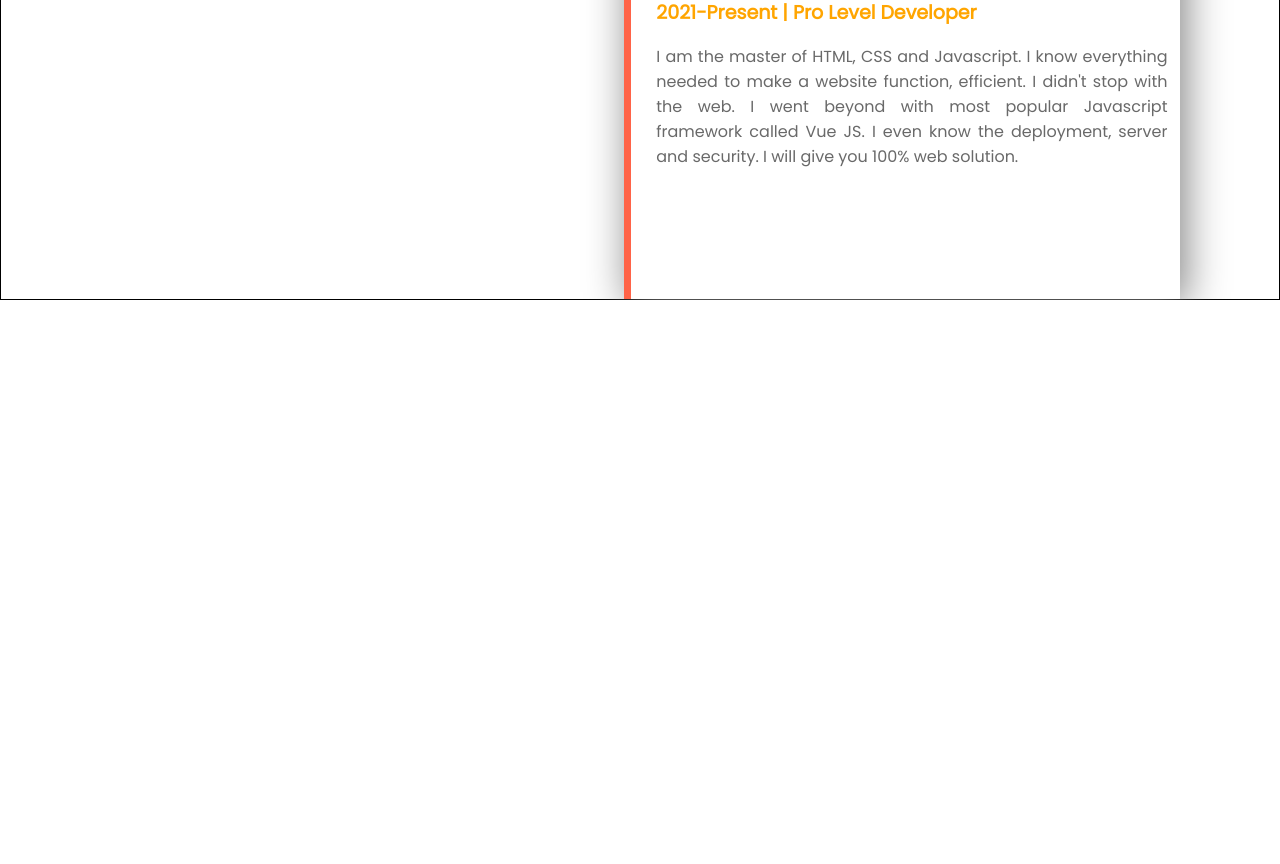
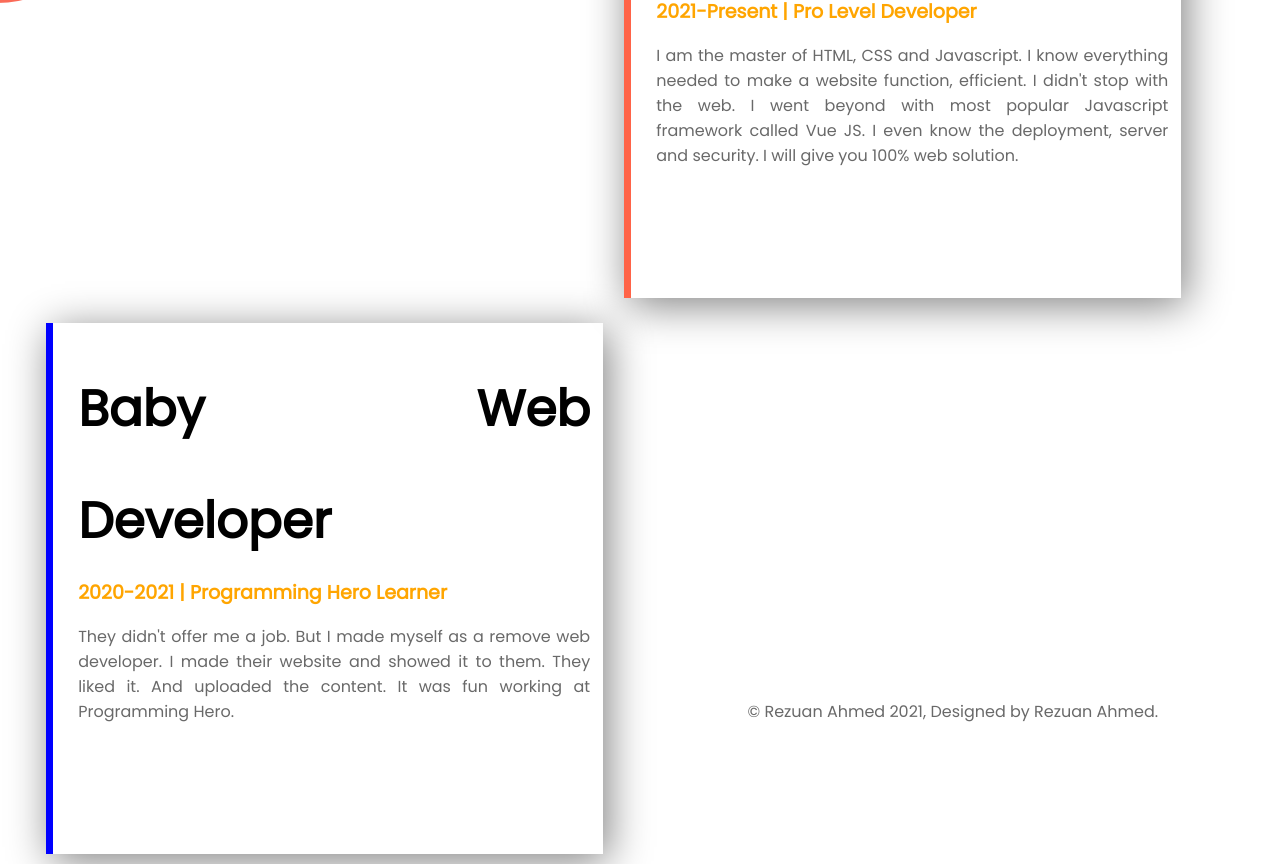
Before and after one commit to Rezuan-Ahmed-git/web-portfolio, a plain HTML site: page index.html in a window 1280 px wide. Shown: the part 1827-2691 px from the top of the page. Before the commit the page ends 2127 px from the top, so only its background shows below. Drawn offline with Linux system fonts and the light colour scheme.

Commit message:
Alhamdulillah Done

```diff
--- a/assets/css/style.css
+++ b/assets/css/style.css
@@ -206,14 +206,14 @@
 
 .main .section-3 {
     clear:both;
-    margin-top: ;
+    margin-top: -10%;
     text-align: center;
     background-image:url('../img/exp-bg.png');
     background-size: auto;
     background-repeat:no-repeat;
     background-position: 0% 30%;
-    border: 1px solid black;
     position: relative;
+    padding-bottom: 50px;
 
 }
 
@@ -261,3 +261,61 @@
 
 
 /* Section-3 end */
+
+
+
+/* Section-4 Start */
+
+.main .section-4 {
+    margin-bottom: 10px;
+    text-align: center;
+
+}
+
+
+.main .section-4 .box-2 {
+    text-align: justify;
+    width: 40%;
+    box-shadow: 5px 7px 40px grey;
+    margin-top: -2%;
+    margin-left: 3%;
+    margin-right: 2%;
+    padding-left: 2%;
+    padding-top: 30px;
+    padding-bottom: 130px;
+    padding-right: 1%;
+    border-left: 7px solid  blue;
+    display: inline-block;
+}
+.main .section-4 .box-2 h3 {
+    font-family: Poppins-Regular;
+    font-weight: 700;
+    font-size: 3.125rem;
+    color: black;
+    line-height: 7rem;
+}
+.main .section-4 .box-2 h4 {
+    font-family: Poppins-Regular;
+    font-weight: 700;
+    font-size: 19px;
+    color: #ffa500;
+    line-height: 2rem;
+}
+.main .section-4 .box-2 p {
+    font-family: Poppins-Regular;
+    font-weight: 400;
+    font-size: 16px;
+    color: #696969;
+    padding-top: 15px;
+}
+.main .section-4 h2 {
+    width: 50%;
+    display: inline-block;
+    font-family: Poppins-Regular;
+    font-weight: 400;
+    font-size: 1rem;
+    color: #696969;
+}
+
+
+/* Section-4 end */
--- a/index.html
+++ b/index.html
@@ -72,6 +72,20 @@
 
          <!-- Section-3 end -->
 
+         <!-- Section-4 start -->
+
+        <div class="section-4">
+            <div class="box-2">
+                <h3>Baby Web Developer</h3>
+                <h4>2020-2021 | Programming Hero Learner</h4>
+                <p>They didn't offer me a job. But I made myself as a remove web developer. I made their website and showed it to them. They liked it. And uploaded the content. It was fun working at Programming Hero.</p>
+            </div>
+            <h2>© Rezuan Ahmed 2021, Designed by Rezuan Ahmed.</h2>
+
+        </div>
+
+         <!-- Section-4 end -->
+
 
     </div>
     <!-- Main Div End-->
```
